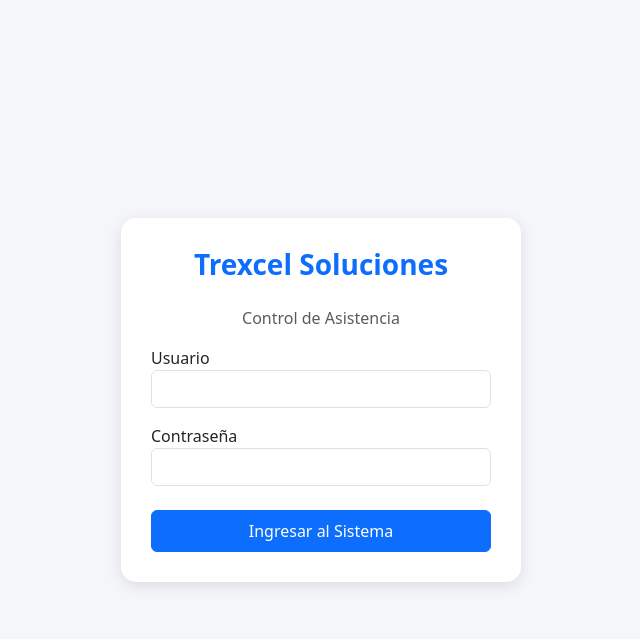
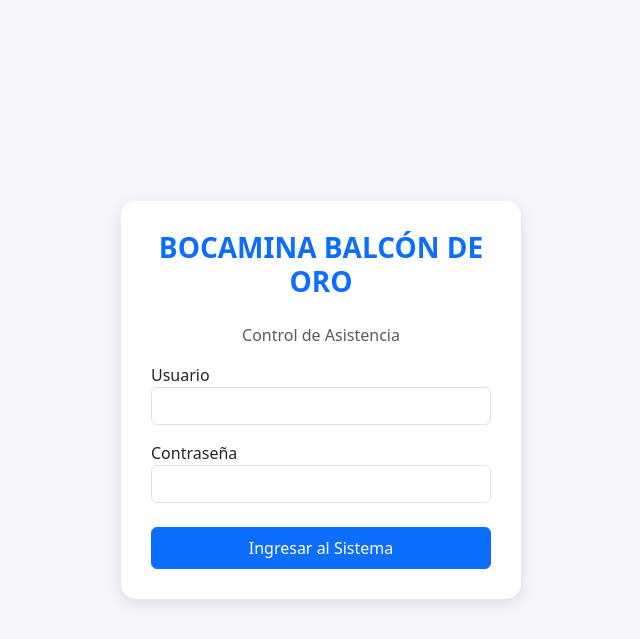
Before and after one commit to raulempres-png/sistema_asistencia, a Flask app: page / in a window 1280 px wide. Shown: the top 639 px of the page, without its empty margins (319-959 px from the left). Run offline with Flask 3, Linux system fonts and the light colour scheme.

Commit message:
Actualizado título de bienvenida a BOCAMINA BALCÓN DE ORO

```diff
--- a/templates/index.html
+++ b/templates/index.html
@@ -11,7 +11,7 @@
 </head>
 <body>
     <div class="login-card">
-        <h3 class="text-center text-primary mb-4 fw-bold">Trexcel Soluciones</h3>
+        <h3 class="text-center text-primary mb-4 fw-bold">BOCAMINA BALCÓN DE ORO</h3>
         <p class="text-center text-muted">Control de Asistencia</p>
 
         {% with messages = get_flashed_messages() %}
```
Also changed, not shown: static/fotos_empleados/image.png (added).
